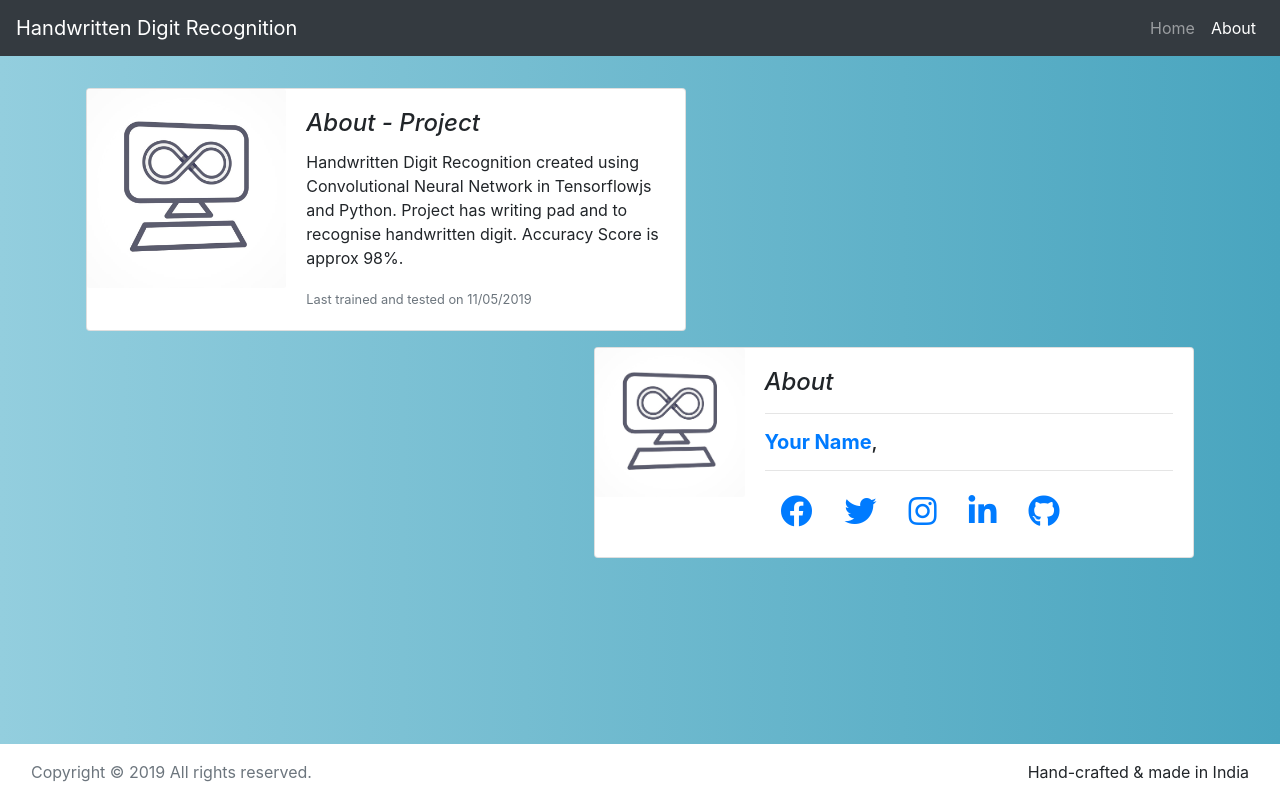
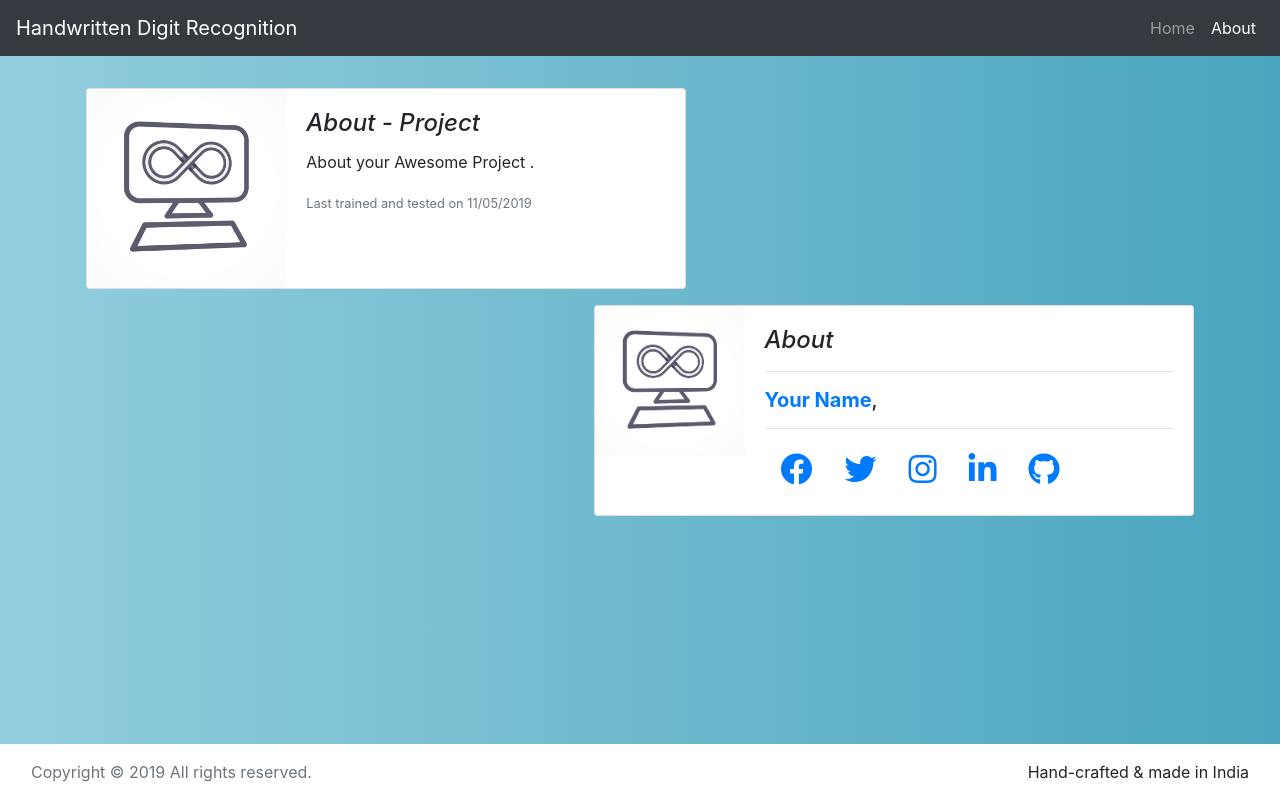
Before and after one commit to tarun-bisht/drawing-pad, a plain HTML site: page pages/about.html in a window 1280 px wide. Drawn offline with nearby package versions, Linux system fonts and the light colour scheme.

Commit message:
Update about.html

```diff
--- a/pages/about.html
+++ b/pages/about.html
@@ -35,7 +35,7 @@
                     <div class="col-md">
                       <div class="card-body">
                         <h4 class="card-title"><i>About - Project</i></h4>
-                        <p class="card-text">Handwritten Digit Recognition created using Convolutional Neural Network in Tensorflowjs and Python. Project has writing pad and to recognise handwritten digit. Accuracy Score is approx 98%.</p>
+                        <p class="card-text">About your Awesome Project .</p>
                         <p class="card-text"><small class="text-muted">Last trained and tested on 11/05/2019</small></p>
                       </div>
                     </div>
```
